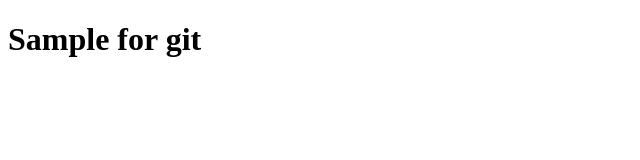
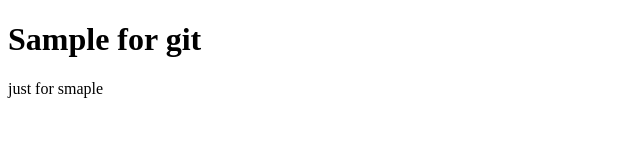
Before and after one commit to arshad9393/sample, a plain HTML site: page index.html in a window 1280 px wide. Shown: the whole page, without its empty margins (0-640 px from the left). Drawn offline with Linux system fonts and the light colour scheme.

Commit message:
just for sample

```diff
--- a/index.html
+++ b/index.html
@@ -7,5 +7,6 @@
 </head>
 <body>
     <h1>Sample for git</h1>
+    <p>just for smaple</p>
 </body>
 </html>
```
